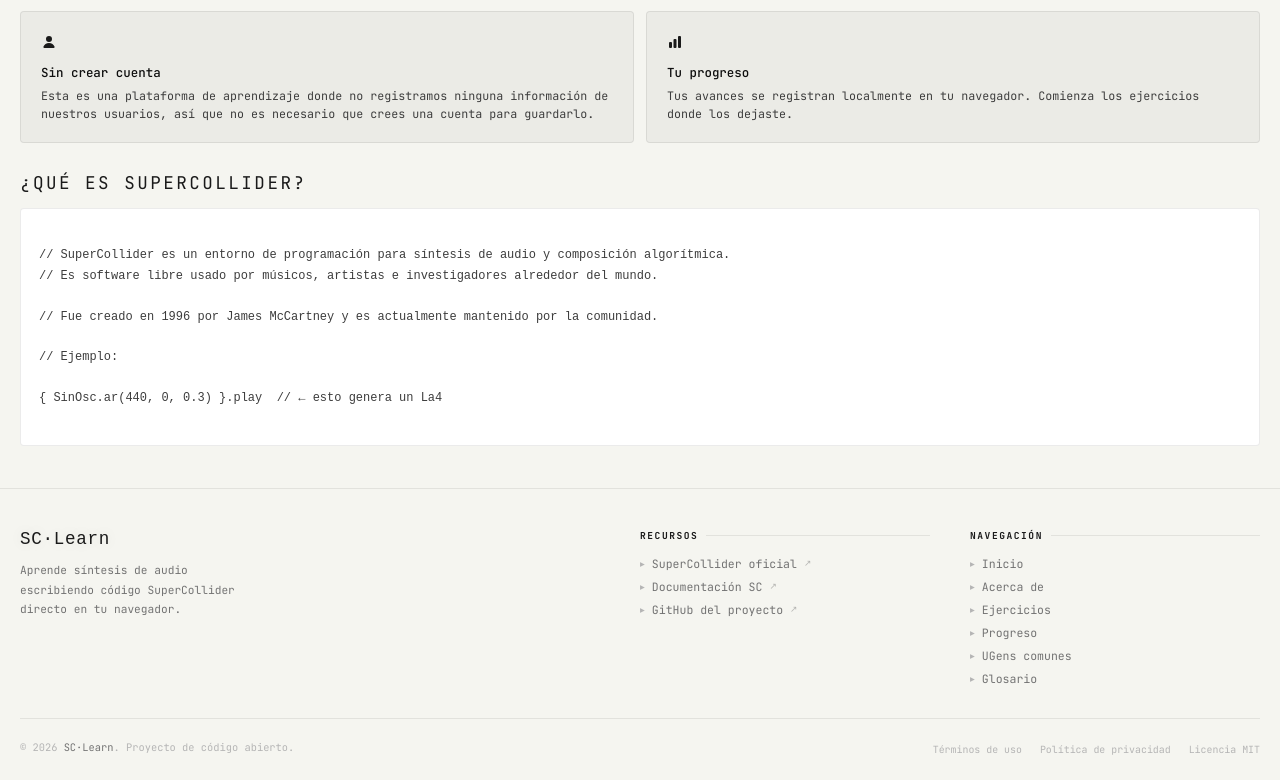
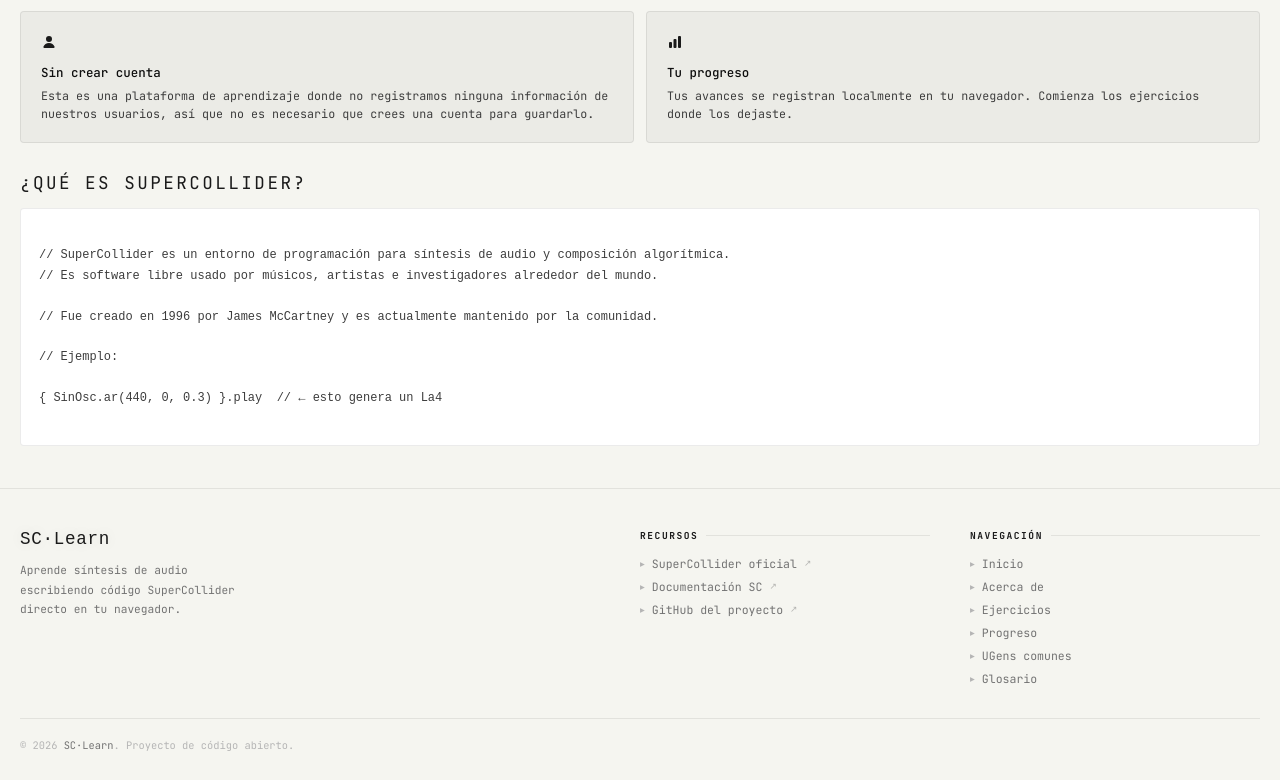
Before and after one commit to jmsanJS/supercollider-learn, a Next.js app: page / in a window 1280 px wide. Shown: the part 553-1333 px from the top of the page. Built offline with nearby package versions, Linux system fonts and the light colour scheme.

Commit message:
chore: remove unused legal links from footer

```diff
--- a/src/components/Footer/Footer.module.css
+++ b/src/components/Footer/Footer.module.css
@@ -115,14 +115,6 @@
   color: var(--hl-ugen);
 }
 
-.social_icon {
-  font-size: 0.85rem;
-  color: var(--text-disabled);
-  transition:
-    color 0.15s,
-    text-shadow 0.15s;
-}
-
 .ext_icon {
   font-size: 0.55rem;
   opacity: 0.5;
@@ -179,20 +171,3 @@
   color: var(--text-muted);
   font-weight: 400;
 }
-
-.footer_legal {
-  display: flex;
-  gap: 18px;
-  flex-wrap: wrap;
-}
-
-.legal_link {
-  font-size: 0.62rem;
-  color: var(--text-disabled);
-  text-decoration: none;
-  transition: color 0.15s;
-}
-
-.legal_link:hover {
-  color: var(--text-secondary);
-}
--- a/src/components/Footer/Footer.tsx
+++ b/src/components/Footer/Footer.tsx
@@ -20,12 +20,6 @@
     { label: "SuperCollider oficial", href: "https://supercollider.github.io" },
     { label: "Documentación SC", href: "https://docs.supercollider.online/" },
     { label: "GitHub del proyecto", href: "https://github.com/" },
-  ];
-
-  const legalLinks: FooterLink[] = [
-    { label: "Términos de uso", href: "#" },
-    { label: "Política de privacidad", href: "#" },
-    { label: "Licencia MIT", href: "#" },
   ];
 
   return (
@@ -83,17 +77,6 @@
           © {year} <strong>SC·Learn</strong>. Proyecto de código abierto.
         </p>
 
-        <nav role="navigation" aria-label="Legal">
-          <ul className={styles.footer_legal} style={{ listStyle: "none" }}>
-            {legalLinks.map((link, i) => (
-              <li key={i}>
-                <a className={styles.legal_link} href={link.href}>
-                  {link.label}
-                </a>
-              </li>
-            ))}
-          </ul>
-        </nav>
       </div>
     </footer>
   );
```
